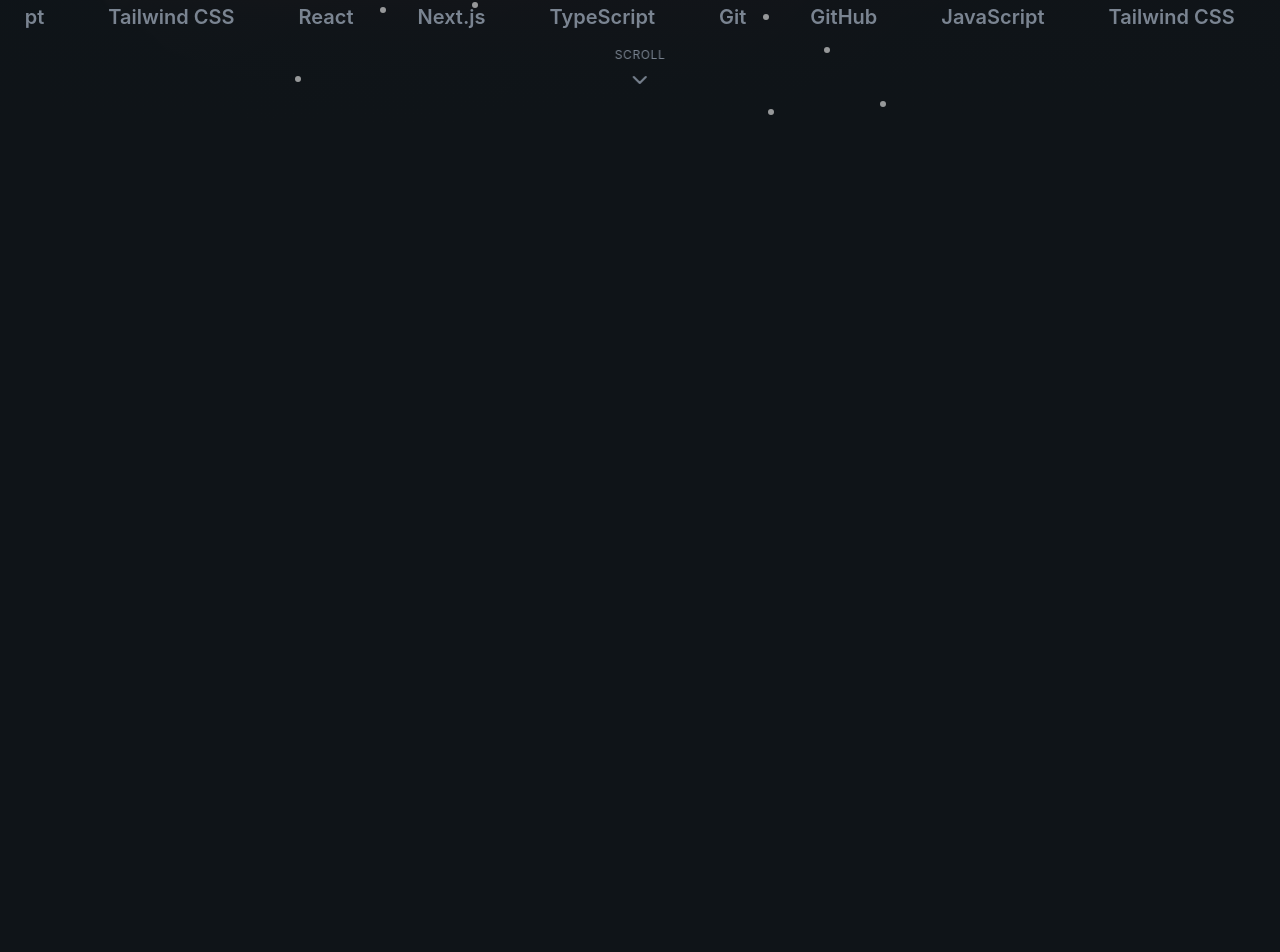
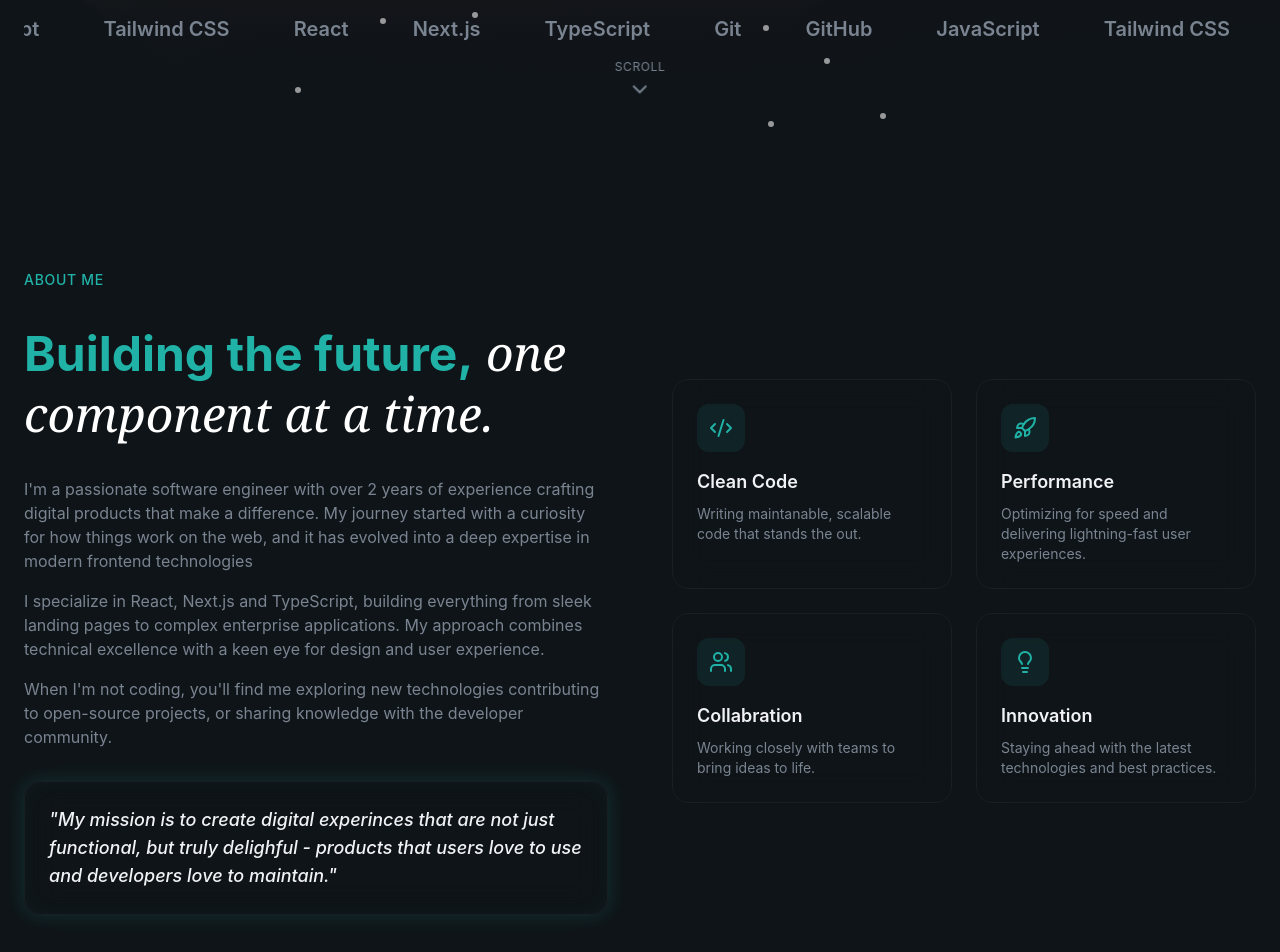
Before and after one commit to inno-stack/my-portfolio, a React (Vite) app: page / in a window 1280 px wide. Shown: the part 943-1895 px from the top of the page. Before the commit the page ends 1070 px from the top, so only its background shows below. Built offline with nearby package versions, Linux system fonts and the light colour scheme.

Commit message:
working on About Section

```diff
--- a/src/layout/Navbar.jsx
+++ b/src/layout/Navbar.jsx
@@ -70,12 +70,15 @@
               <a
                 href={link.href}
                 key={index}
+                onClick={() => setIsMobileMenuOpen(false)}
                 className="text-lg text-muted-foreground hover:text-foreground py-2"
               >
                 {link.label}
               </a>
             ))}
-            <Button>Contact Me</Button>
+            <Button onClick={() => setIsMobileMenuOpen(false)}>
+              Contact Me
+            </Button>
           </div>
         </div>
       )}
--- a/src/sections/About.jsx
+++ b/src/sections/About.jsx
@@ -1,3 +1,102 @@
+import { Code2, Lightbulb, Rocket, Users } from "lucide-react";
+
+const highlights = [
+  {
+    icon: Code2,
+    title: "Clean Code",
+    description: "Writing maintanable, scalable code that stands the out.",
+  },
+
+  {
+    icon: Rocket,
+    title: "Performance",
+    description:
+      "Optimizing for speed and delivering lightning-fast user experiences.",
+  },
+
+  {
+    icon: Users,
+    title: "Collabration",
+    description: "Working closely with teams to bring ideas to life.",
+  },
+
+  {
+    icon: Lightbulb,
+    title: "Innovation",
+    description:
+      "Staying ahead with the latest technologies and best practices.",
+  },
+];
+
 export const About = () => {
-  return <section></section>;
+  return (
+    <section id="about" className="py-32 relative overflow-hidden">
+      <div className="cointainer mx-auto px-6 relative z-10">
+        <div className="grid lg:grid-cols-2 gap-16 items-center">
+          {/*Left Colum */}
+          <div className="space-y-8">
+            <div className="animate-fade-in">
+              <span className="text-secondary-foreground text-sm font-medium tracking-wider uppercase ">
+                About Me
+              </span>
+            </div>
+
+            <h2 className="text-4xl md:text-5xl font-bold leading-tight animate-fade-in animation-delay-100 text-secondary">
+              Building the future,
+              <span className="font-serif italic font-normal text-white">
+                {" "}
+                one component at a time.
+              </span>
+            </h2>
+            <div className="space-y-4 text-muted-foreground animate-fade-in animation-delay-200">
+              <p>
+                I'm a passionate software engineer with over 2 years of
+                experience crafting digital products that make a difference. My
+                journey started with a curiosity for how things work on the web,
+                and it has evolved into a deep expertise in modern frontend
+                technologies
+              </p>
+              <p>
+                I specialize in React, Next.js and TypeScript, building
+                everything from sleek landing pages to complex enterprise
+                applications. My approach combines technical excellence with a
+                keen eye for design and user experience.
+              </p>
+              <p>
+                When I'm not coding, you'll find me exploring new technologies
+                contributing to open-source projects, or sharing knowledge with
+                the developer community.
+              </p>
+            </div>
+
+            <div className="glass rounded-2xl p-6 glow-border animate-fade-in animation-delay-300">
+              <p className="text-lg font-medium italic text-foreground">
+                "My mission is to create digital experinces that are not just
+                functional, but truly delighful - products that users love to
+                use and developers love to maintain."
+              </p>
+            </div>
+          </div>
+          {/*Right Column - Hilights */}
+          <div className="grid sm:grid-cols-2 gap-6">
+            {highlights.map((item, idx) => (
+              <div
+                key={idx}
+                className="glass p-6 rounded-2xl animate-fade-in"
+                style={{ animationDelay: `${idx + 1 + 100}ms` }}
+              >
+                <div className="w-12 h-12 rounded-xl bg-primary/10 flex items-center justify-center mb-4 hover:bg-primary/20">
+                  <item.icon className="w-6 h-6 text-primary" />
+                </div>
+                <h3 className="text-lg font-semibold mb-2">{item.title}</h3>
+                <p className="text-sm text-muted-foreground">
+                  {item.description}
+                </p>
+              </div>
+            ))}
+          </div>
+        </div>
+      </div>
+    </section>
+  );
 };
--- a/src/sections/Hero.jsx
+++ b/src/sections/Hero.jsx
@@ -142,7 +142,7 @@
         </div>
         {/* skills Section */}
         <div className="mt-20 animate-fade-in animation-delay-600">
-          <p className="text-sm text-muted-foreground mb-6 text-center">
+          <p className="text-2xl text-muted-foreground/90 mb-6 text-center">
             Technologies I work with
           </p>
           <div className="relative overflow-hidden">
```
